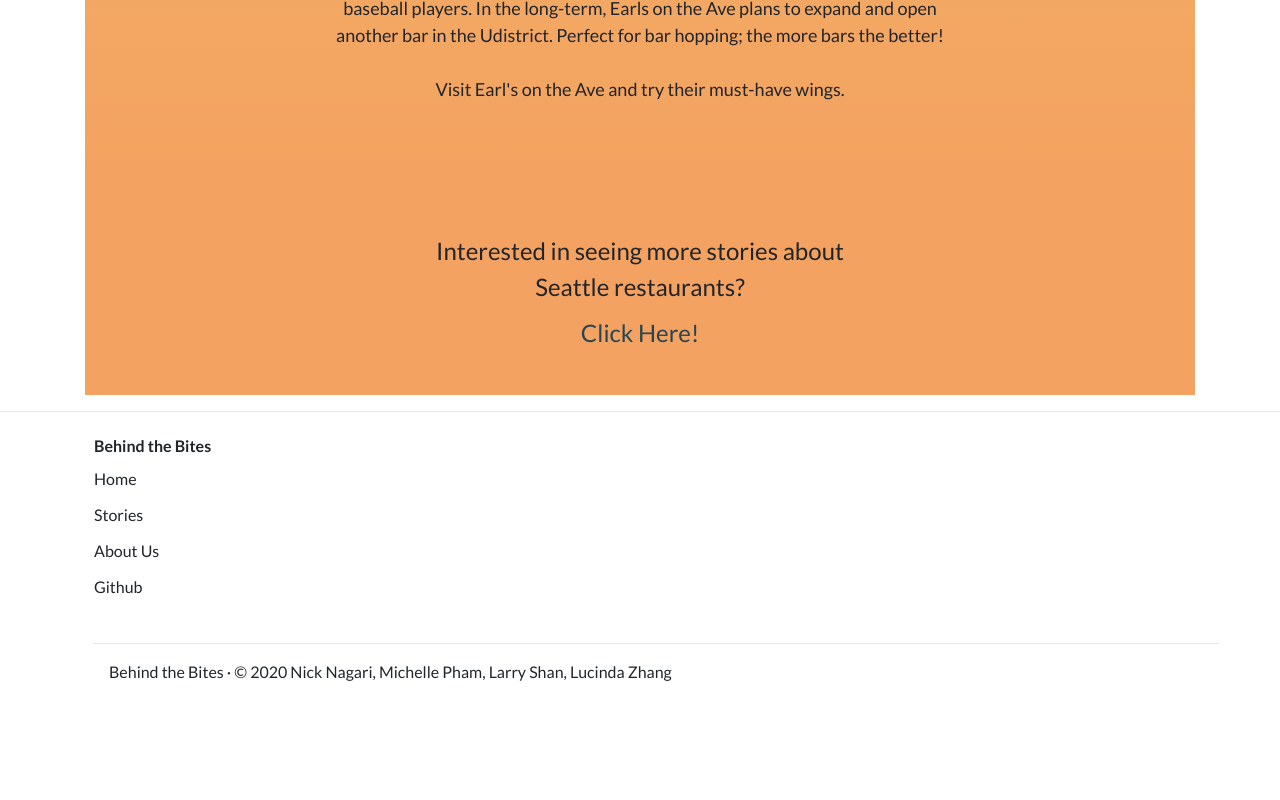
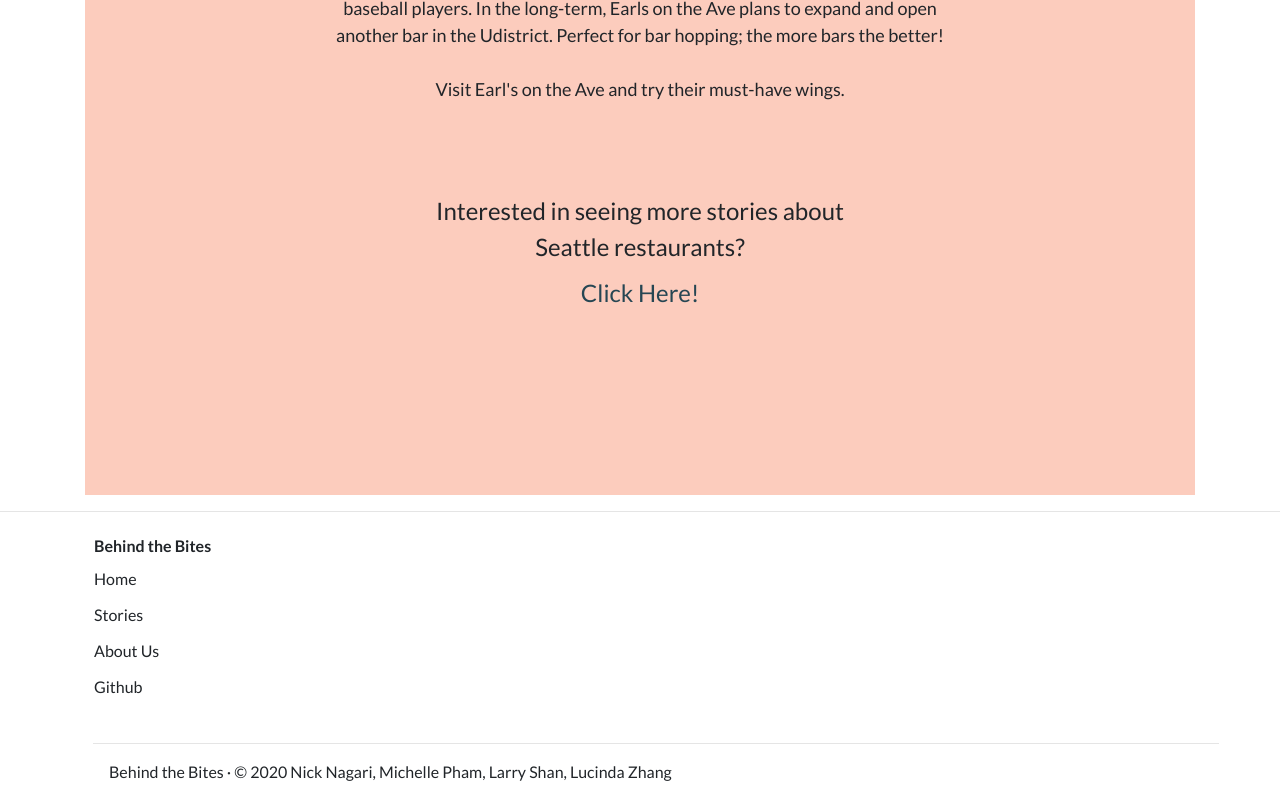
Before and after one commit to mtapham/behindthebites, a React (Create React App) app in the folder behindthebites/: page / in a window 1280 px wide. Shown: the part 901-1701 px from the top of the page. Before the commit the page ends 1601 px from the top, so only its background shows below. Built offline with nearby package versions, Linux system fonts and the light colour scheme.

Commit message:
final homepage??

```diff
--- a/behindthebites/src/css/App.css
+++ b/behindthebites/src/css/App.css
@@ -34,9 +34,10 @@ p, .card-title, .card-text {
   /* text-align: center;
   width: 1366px;
   height: 768px; */
-  background: rgb(233,196,106);
-  background: linear-gradient(180deg, rgba(233,196,106,1) 0%, rgba(244,162,97,1) 81%);
-  height: 1200px;
+  /* background: rgb(233,196,106);
+  background: linear-gradient(180deg, rgba(233,196,106,1) 0%, rgba(244,162,97,1) 81%); */
+  background: #FCCCBD;
+  height: 1300px;
   width: 100%;
 }
 
@@ -59,6 +60,12 @@ p, .card-title, .card-text {
   position: relative;
   border: 3px solid #212529;
 }
+
+/* .extra-space {
+  position: relative;
+  height: 1000px;
+  background: white;
+} */
 
 .story-title{
   position: relative;
@@ -88,7 +95,7 @@ p, .card-title, .card-text {
 
 .more-stories{
   position: relative;
-  top: 310px;
+  top: 270px;
   font-size: 24px;
   padding: 5px;
   width: 40%;
@@ -98,7 +105,7 @@ p, .card-title, .card-text {
 
 .link{
   position: relative;
-  top: 310px;
+  top: 270px;
   font-size: 24px;
   padding: 5px;
   width: 40%;
```
Also changed, not shown: behindthebites/src/Home.js.
